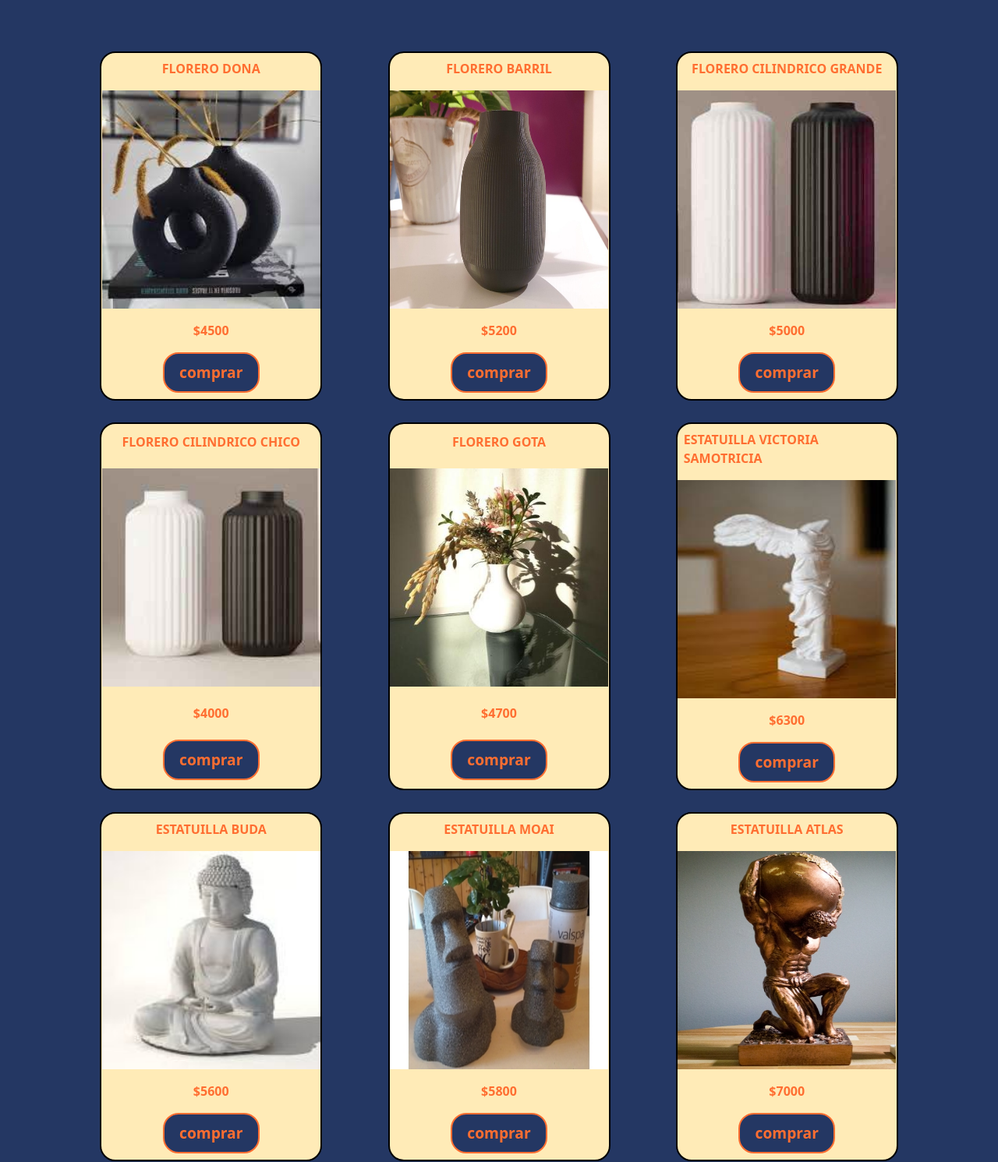
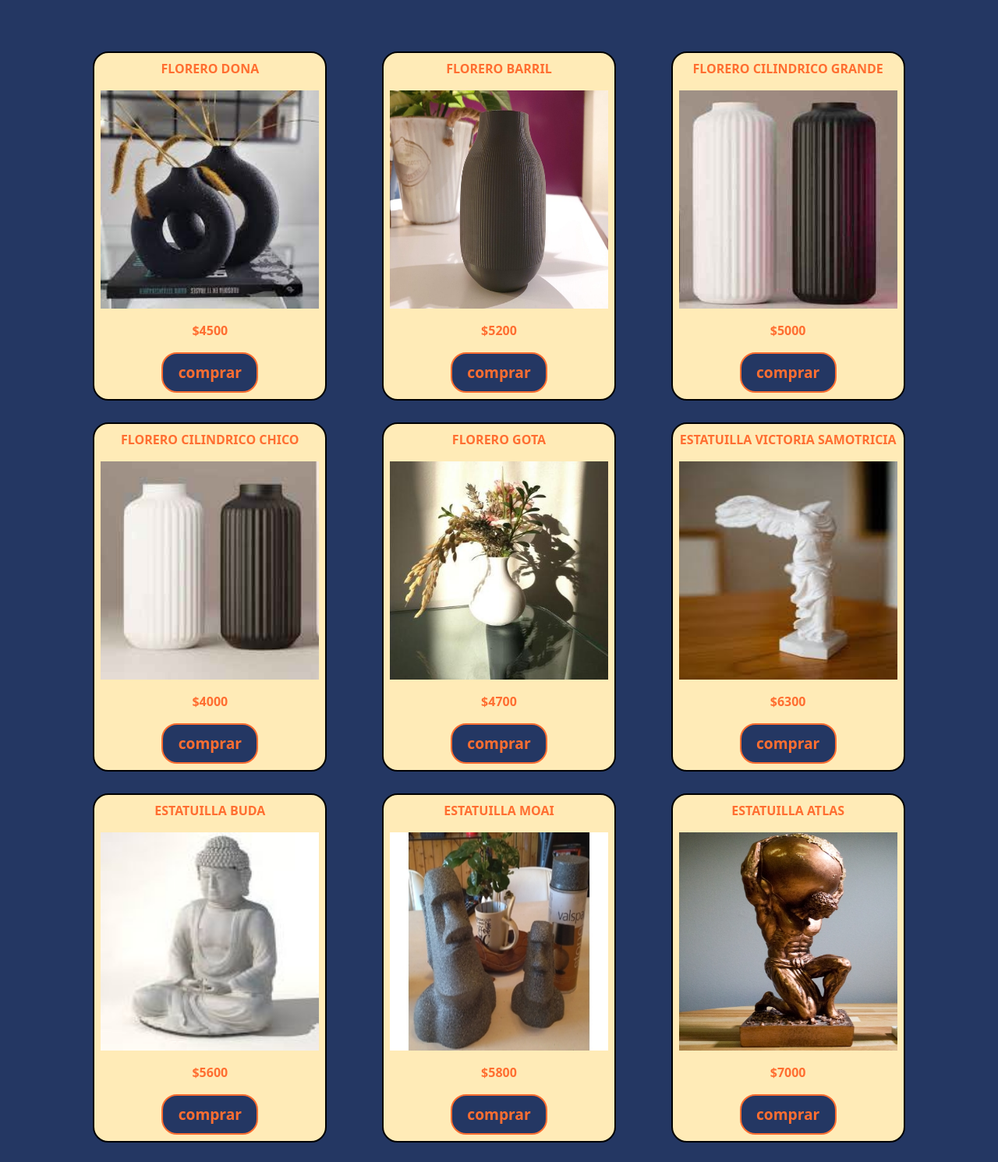
Before and after one commit to SantiDolab08/proyecto-final-desarrolloweb, a plain HTML site: page pages/3d.html in a window 1280 px wide. Shown: the part 94-1585 px from the top of the page at 78% size. Drawn offline with nearby package versions, Linux system fonts and the light colour scheme.

Commit message:
terminado productos 3d

```diff
--- a/pages/3d.html
+++ b/pages/3d.html
@@ -12,11 +12,12 @@
 </head>
 <body>
     <header class="header">
+
         <h1>
             3D
         </h1>
 
-        <section class="logo-btn-home">
+        <section class="section-logo-btn-home">
             <a href="../index.html">Home</a>
         </section>
 
@@ -29,20 +30,20 @@
     </header>
 
     <main >
-        <section class="container justify-content-space-evenly">
-            <div class="row div-contenerdor-productos">
-                <div class="col-6 col-md-4 col-xl-3 div-productos tarjetas-productos" > <span> FLORERO DONA </span> <img class="img-productos" src="../img/3d/florero-dona.jpg" alt="Florero dona 3d"> <span> $4500</span> <a class="btn-compras"> comprar</a></div>
-                <div class="col-6 col-md-4 col-xl-3 div-productos tarjetas-productos" > <span> FLORERO BARRIL </span> <img class="img-productos" src="../img/3d/florero-barril.jpg" alt="Florero barril 3d"> <span> $5200</span> <a class="btn-compras"> comprar</a></div>
-                <div class="col-6 col-md-4 col-xl-3 div-productos tarjetas-productos" > <span> FLORERO CILINDRICO GRANDE </span> <img class="img-productos" src="../img/3d/florero-cilindrico-grande.jpg" alt="Florero cilindrico grande 3d"> <span> $5000 </span> <a class="btn-compras"> comprar</a></div>
-                <div class="col-6 col-md-4 col-xl-3 div-productos tarjetas-productos" > <span> FLORERO CILINDRICO CHICO </span> <img class="img-productos" src="../img/3d/florero-cilindrico-chico.jpg" alt="florero cilindrico chico"> <span> $4000 </span> <a class="btn-compras"> comprar</a></div>
-                <div class="col-6 col-md-4 col-xl-3 div-productos tarjetas-productos" > <span> FLORERO GOTA </span> <img class="img-productos" src="../img/3d/florero-gota.jpg" alt="Florero gota 3d"> <span> $4700 </span> <a class="btn-compras"> comprar</a></div>
-                <div class="col-6 col-md-4 col-xl-3 div-productos tarjetas-productos" > <span> ESTATUILLA VICTORIA SAMOTRICIA </span> <img class="img-productos" src="../img/3d/victoria-samotricia.jpg" alt="Estatuilla Victoria Samotricia"> <span> $6300 </span> <a class="btn-compras"> comprar</a></div>
-                <div class="col-6 col-md-4 col-xl-3 div-productos tarjetas-productos" > <span> ESTATUILLA BUDA </span> <img class="img-productos" src="../img/3d/buda.jpg" alt="Estatuilla Buda"> <span> $5600 </span> <a class="btn-compras"> comprar</a></div>
-                <div class="col-6 col-md-4 col-xl-3 div-productos tarjetas-productos" > <span> ESTATUILLA MOAI </span> <img class="img-productos" src="../img/3d/cabezas-islas-pascua.jpg" alt="Estatuilla Moai"> <span> $5800 </span> <a class="btn-compras"> comprar</a></div>
-                <div class="col-6 col-md-4 col-xl-3 div-productos tarjetas-productos" > <span> ESTATUILLA ATLAS </span> <img class="img-productos" src="../img/3d/estatua-atlas.jpg" alt="Estatuilla Atlas"> <span> $7000 </span> <a class="btn-compras"> comprar</a></div>
-                <div class="col-6 col-md-4 col-xl-3 div-productos tarjetas-productos" > <span> ESTATUILLA FAMILY </span> <img class="img-productos" src="../img/3d/estatua-family.jpg" alt="Estatuilla Family"> <span> $6700 </span> <a class="btn-compras"> comprar</a></div>
-                <div class="col-6 col-md-4 col-xl-3 div-productos tarjetas-productos" > <span> ESTATUILLA TIGRE </span> <img class="img-productos" src="../img/3d/tigre.jpg" alt="Estatuilla Tigre"> <span> $5200 </span> <a class="btn-compras"> comprar</a></div>
-                <div class="col-6 col-md-4 col-xl-3 div-productos tarjetas-productos" > <span> ESTATUILLA LEON </span> <img class="img-productos" src="../img/3d/leon.jpg" alt="Estatuilla Leon"> <span> $5500 </span> <a class="btn-compras"> comprar</a></div>
+        <section class="">
+            <div class="div-contenerdor-productos">
+                <div class=" div-productos tarjetas-productos" > <span> FLORERO DONA </span> <img class="img-productos" src="../img/3d/florero-dona.jpg" alt="Florero dona 3d"> <span> $4500</span> <a class="btn-compras"> comprar</a></div>
+                <div class=" div-productos tarjetas-productos" > <span> FLORERO BARRIL </span> <img class="img-productos" src="../img/3d/florero-barril.jpg" alt="Florero barril 3d"> <span> $5200</span> <a class="btn-compras"> comprar</a></div>
+                <div class=" div-productos tarjetas-productos" > <span> FLORERO CILINDRICO GRANDE </span> <img class="img-productos" src="../img/3d/florero-cilindrico-grande.jpg" alt="Florero cilindrico grande 3d"> <span> $5000 </span> <a class="btn-compras"> comprar</a></div>
+                <div class=" div-productos tarjetas-productos" > <span> FLORERO CILINDRICO CHICO </span> <img class="img-productos" src="../img/3d/florero-cilindrico-chico.jpg" alt="florero cilindrico chico"> <span> $4000 </span> <a class="btn-compras"> comprar</a></div>
+                <div class=" div-productos tarjetas-productos" > <span> FLORERO GOTA </span> <img class="img-productos" src="../img/3d/florero-gota.jpg" alt="Florero gota 3d"> <span> $4700 </span> <a class="btn-compras"> comprar</a></div>
+                <div class=" div-productos tarjetas-productos" > <span> ESTATUILLA VICTORIA SAMOTRICIA </span> <img class="img-productos" src="../img/3d/victoria-samotricia.jpg" alt="Estatuilla Victoria Samotricia"> <span> $6300 </span> <a class="btn-compras"> comprar</a></div>
+                <div class=" div-productos tarjetas-productos" > <span> ESTATUILLA BUDA </span> <img class="img-productos" src="../img/3d/buda.jpg" alt="Estatuilla Buda"> <span> $5600 </span> <a class="btn-compras"> comprar</a></div>
+                <div class=" div-productos tarjetas-productos" > <span> ESTATUILLA MOAI </span> <img class="img-productos" src="../img/3d/cabezas-islas-pascua.jpg" alt="Estatuilla Moai"> <span> $5800 </span> <a class="btn-compras"> comprar</a></div>
+                <div class=" div-productos tarjetas-productos" > <span> ESTATUILLA ATLAS </span> <img class="img-productos" src="../img/3d/estatua-atlas.jpg" alt="Estatuilla Atlas"> <span> $7000 </span> <a class="btn-compras"> comprar</a></div>
+                <div class=" div-productos tarjetas-productos" > <span> ESTATUILLA FAMILY </span> <img class="img-productos" src="../img/3d/estatua-family.jpg" alt="Estatuilla Family"> <span> $6700 </span> <a class="btn-compras"> comprar</a></div>
+                <div class=" div-productos tarjetas-productos" > <span> ESTATUILLA TIGRE </span> <img class="img-productos" src="../img/3d/tigre.jpg" alt="Estatuilla Tigre"> <span> $5200 </span> <a class="btn-compras"> comprar</a></div>
+                <div class=" div-productos tarjetas-productos" > <span> ESTATUILLA LEON </span> <img class="img-productos" src="../img/3d/leon.jpg" alt="Estatuilla Leon"> <span> $5500 </span> <a class="btn-compras"> comprar</a></div>
             </div>
         </section>
 
--- a/scss/_base.scss
+++ b/scss/_base.scss
@@ -67,11 +67,6 @@ header {
 /* =============== MAIN ========== */
 
 /* ========INDEX============== */
-
-.portada-index{
-    background-color: #243763;
-
-}
 
 
 
--- a/scss/main.scss
+++ b/scss/main.scss
@@ -1,6 +1,18 @@
-@import "./base"
+@import "./base";
 
 
+
+@import "./pages/index";
+
+@import "./pages/contacto";
+
+@import "./pages/productos";
+
+@import "./pages/ceramica";
+
+@import "./pages/3d";
+
+@import "./pages/tejido";
 
 // *{
 //     margin: 0;
--- /dev/null
+++ b/scss/pages/_3d.scss
@@ -0,0 +1,22 @@
+.div-contenerdor-productos{
+    display: grid;
+    margin-left: 12vh;
+    margin-right: 12vh;
+    justify-items: center;
+}
+
+.div-productos{
+    min-width: 300px;
+}
+
+@media (min-width: 768px){
+    .div-contenerdor-productos{
+        grid-template-columns: 2fr 2fr;
+    }
+ }
+
+@media (min-width: 1200px){
+    .div-contenerdor-productos{
+        grid-template-columns: 2fr 2fr 2fr;
+    }
+}
```
Also changed, not shown: pages/ceramica.html (+10 -5 lines), css/style.css, scss/pages/_ceramica.scss (added), scss/pages/_contacto.scss (added), scss/pages/_index.scss (added), scss/pages/_productos.scss (added), scss/pages/_tejido.scss (added), 1 other file.
